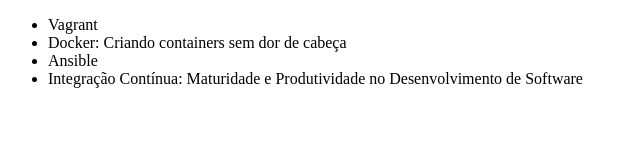
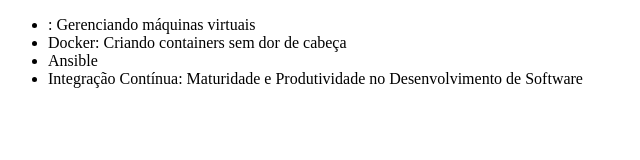
Before and after one commit to castrovitor/alura-git, a plain HTML site: page index.html in a window 1280 px wide. Shown: the whole page, without its empty margins (0-640 px from the left). Drawn offline with Linux system fonts and the light colour scheme.

Commit message:
Corrigindo curso de Vagrant

```diff
--- a/index.html
+++ b/index.html
@@ -6,7 +6,7 @@
 </head>
 <body>
     <ul>
-        <li>Vagrant</li>
+        <li>: Gerenciando máquinas virtuais</li>
         <li>Docker: Criando containers sem dor de cabeça</li>
         <li>Ansible</li>
         <li>Integração Contínua: Maturidade e Produtividade no Desenvolvimento de Software</li>
```
